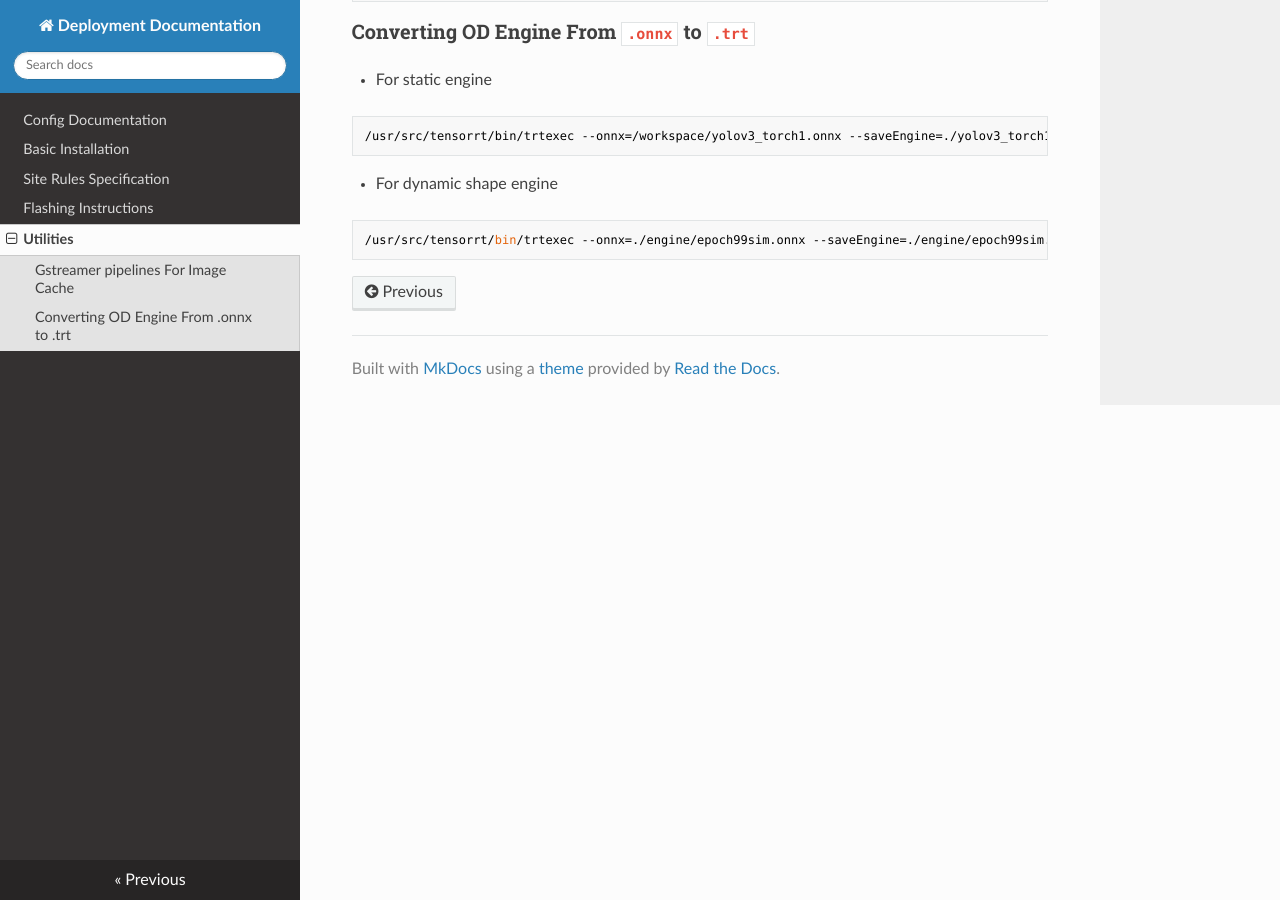
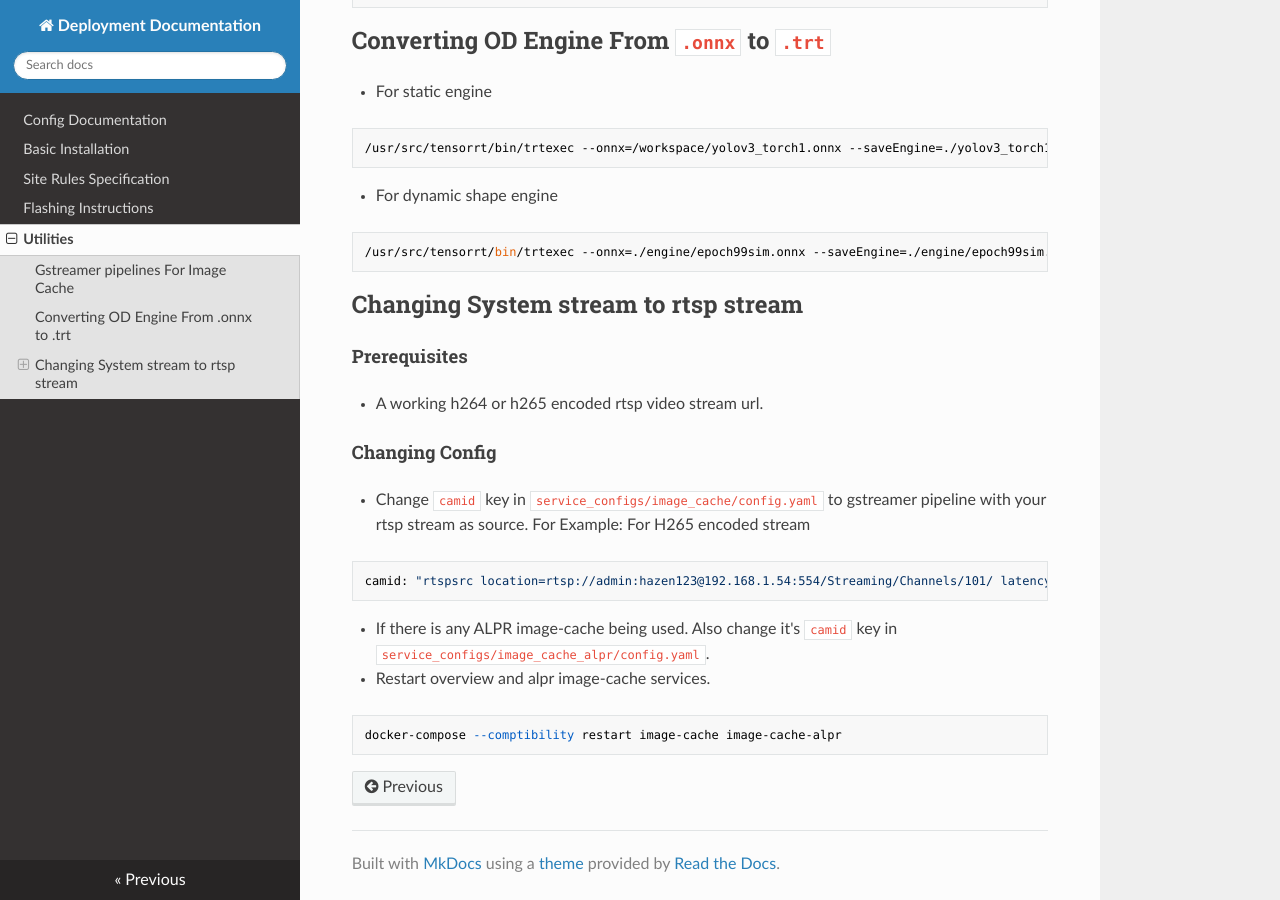
Before and after one commit to hazenai/system-docs, an MkDocs documentation site: the page built from docs/utilities.md, in a window 1280 px wide and 900 px high, scrolled down 504 px. Built offline with MkDocs 1.6.1, drawn with Linux system fonts in a browser that asks for light colours; nearby versions of some CDN libraries.

Commit message:
added instructions for changing rtsp stream

````diff
--- a/docs/utilities.md
+++ b/docs/utilities.md
@@ -1,21 +1,21 @@
 # Utilities / Snippets
 
-### Gstreamer pipelines For Image Cache
-- For H.265
+## Gstreamer pipelines For Image Cache
+- **For H.265**
 ```
 rtspsrc location=rtsp://admin:hazen123@192.168.1.54:554/Streaming/Channels/101/ latency=0 drop-on-latency=true ! rtph265depay ! h265parse ! omxh265dec  disable-dpb=true ! nvvidconv interpolation-method=1 ! video/x-raw, width=1920, height=1080, format=(string)BGRx ! videoconvert ! video/x-raw, format=(string)BGR ! appsink
 ```
-- For H.264
+- **For H.264**
 ```
 rtspsrc location=rtsp://admin:hazen123@192.168.1.54:554/Streaming/Channels/101/ latency=0 drop-on-latency=true ! rtph264depay ! h264parse ! omxh264dec  disable-dpb=true ! nvvidconv interpolation-method=1 ! video/x-raw, width=1920, height=1080, format=(string)BGRx ! videoconvert ! video/x-raw, format=(string)BGR ! appsink
 ```
-- For JPEG Encoding
+- **For JPEG Encoding**
 ```
 rtspsrc location=rtsp://admin:hazen123@192.168.1.54:554/Streaming/Channels/101/ latency=0 drop-on-latency=true ! rtph264depay ! h264parse ! omxh264dec  disable-dpb=true ! nvvidconv interpolation-method=1 ! video/x-raw, width=1920, height=1080, format=(string)BGRx ! videoconvert ! video/x-raw, format=(string)BGR ! jpegenc ! image/jpeg ! appsink
 ```
 
 
-### Converting OD Engine From `.onnx` to `.trt`
+## Converting OD Engine From `.onnx` to `.trt`
 - For static engine
 ```
 /usr/src/tensorrt/bin/trtexec --onnx=/workspace/yolov3_torch1.onnx --saveEngine=./yolov3_torch1.trt --fp16 --verbose --workspace=2048
@@ -24,3 +24,18 @@ rtspsrc location=rtsp://admin:hazen123@192.168.1.54:554/Streaming/Channels/101/
 ```
 /usr/src/tensorrt/bin/trtexec --onnx=./engine/epoch99sim.onnx --saveEngine=./engine/epoch99sim.trt --fp16 --verbose --workspace=2028 --explicitBatch --optShapes=input:1x3x256x448 --minShapes=input:1x3x256x448 --maxShapes=input:128x3x256x448
 ```
+
+## Changing System stream to rtsp stream
+#### Prerequisites
+- A working h264 or h265 encoded rtsp video stream url.
+#### Changing Config
+- Change `camid` key in `service_configs/image_cache/config.yaml` to gstreamer pipeline with your rtsp stream as source. For Example:
+For H265 encoded stream
+```
+camid: "rtspsrc location=rtsp://admin:hazen123@192.168.1.54:554/Streaming/Channels/101/ latency=0 drop-on-latency=true ! rtph265depay ! h265parse ! omxh265dec  disable-dpb=true ! nvvidconv interpolation-method=1 ! video/x-raw, width=1920, height=1080, format=(string)BGRx ! videoconvert ! video/x-raw, format=(string)BGR ! appsink"
+```
+- If there is any ALPR image-cache being used. Also change it's `camid` key in `service_configs/image_cache_alpr/config.yaml`.
+- Restart overview and alpr image-cache services.
+```
+docker-compose --comptibility restart image-cache image-cache-alpr
+```
````
